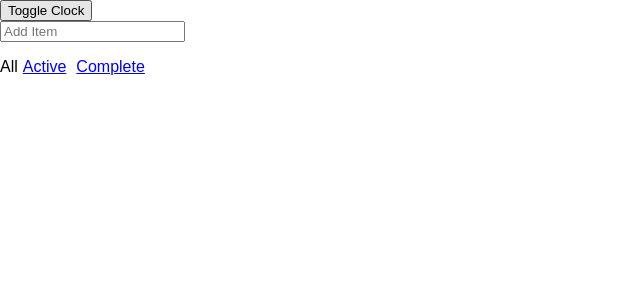
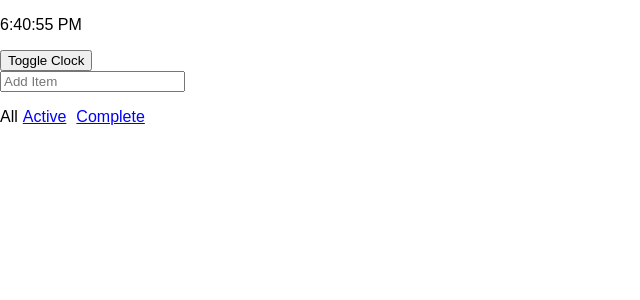
Before and after one commit to alocke12992/React_todo, a React (Create React App) app: page / in a window 1280 px wide. Both pictures are taken after a click on the button "Toggle Clock". Shown: the top 300 px of the page, without its empty margins (0-640 px from the left). Built offline with nearby package versions, Linux system fonts and the light colour scheme.

Commit message:
Clock works

```diff
--- a/src/App.js
+++ b/src/App.js
@@ -70,7 +70,7 @@ class App extends Component {
     const { todos, filter, showClock } = this.state;
     return (
       <div>
-        { showClock && <clock /> }
+        { showClock && < Clock /> }
         <button onClick={this.toggleShowClock}>Toggle Clock</button>
         <TodoForm addItem={this.addTodo} />
         <List
--- /dev/null
+++ b/src/Clock.js
@@ -0,0 +1,26 @@
+import React from 'react';
+
+class Clock extends React.Component {
+  state = { date: new Date() }
+
+  componentDidMount() {
+    this.ticker = setInterval( () => this.tick(), 1000)
+  }
+
+  componentWillUnmount() {
+    clearInterval(this.ticker)
+  }
+
+  tick = () => {
+    this.setState({ date: new Date() })
+  }
+
+  render() {
+    const { date } = this.state;
+    return (
+    <p>{date.toLocaleTimeString()}</p>
+    )
+  }
+}
+
+export default Clock
```
